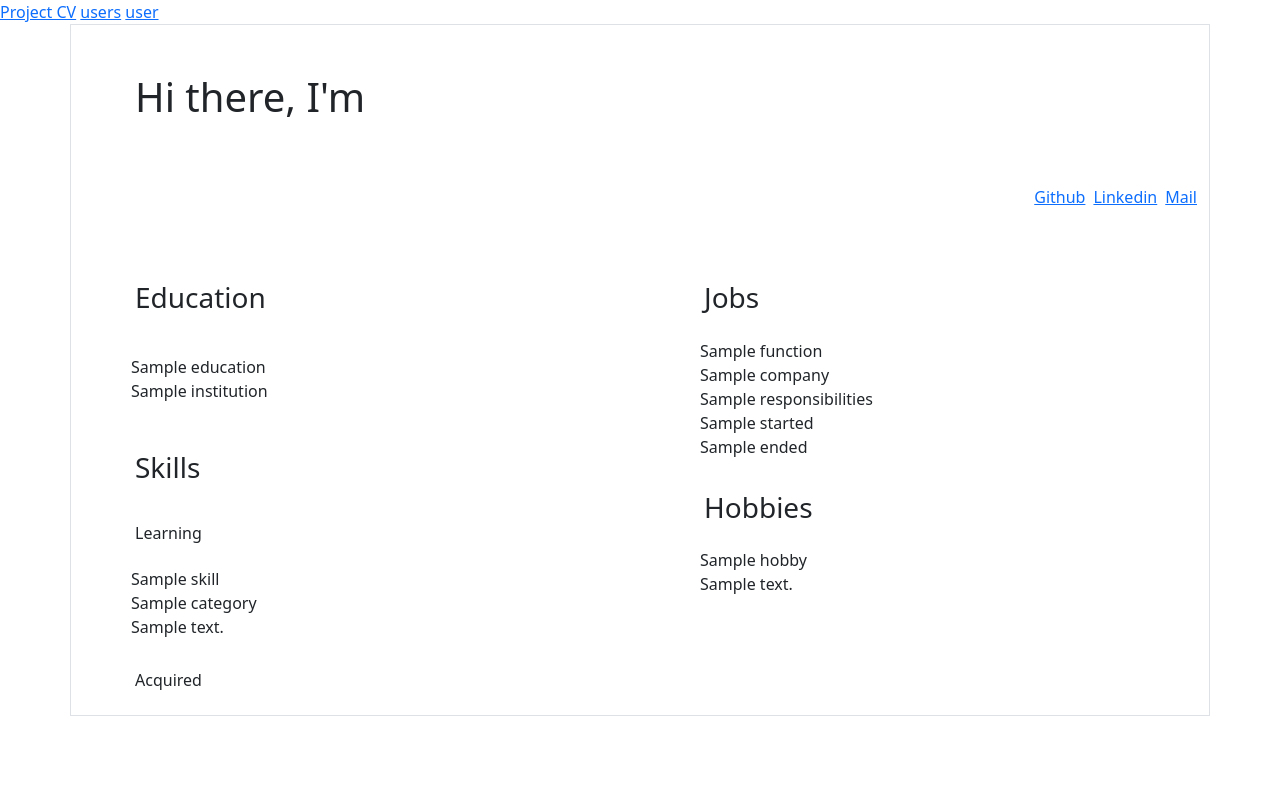
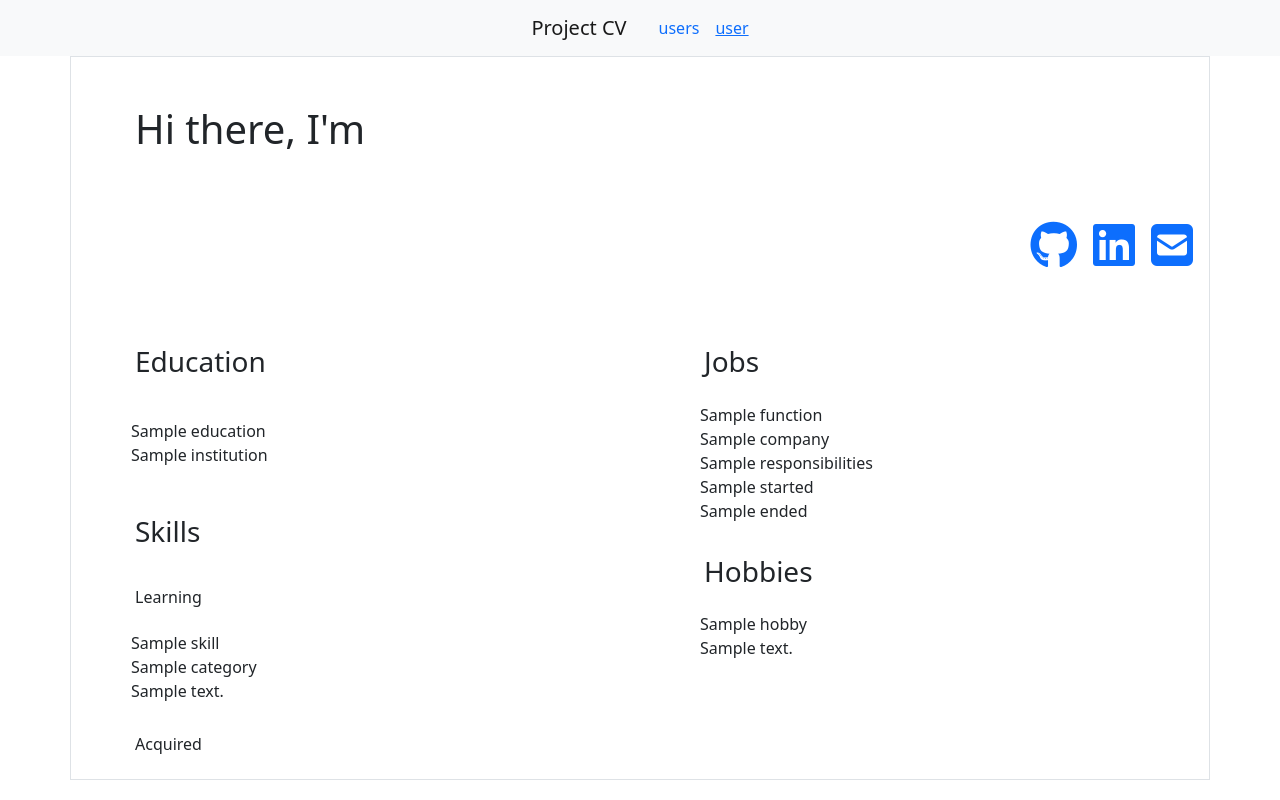
Before and after one commit to tvkvds/Bootcamp-CV, a PHP site: template views/users/show.view.php in a window 1280 px wide. Run offline with PHP 8.4, Linux system fonts and the light colour scheme; the template is opened without the code that fills it: most values are stand-ins (such as "Sample title", 1, 10 or a date in 2020); data that the repository does not hold is empty; some libraries are stand-ins or nearby versions.

Commit message:
userpage updated

```diff
--- a/views/partials/header.view.php
+++ b/views/partials/header.view.php
@@ -1,9 +1,9 @@
 <header>
-
-   <nav>
-      <a href="../">Project CV</a>
-      <a href="../users">users</a>
-      <a href="../users/show">user</a>
+   <nav class="navbar navbar-light bg-light ">
+      <div class="container-fluid d-flex justify-content-center">
+         <a class="navbar-brand" href="../">Project CV</a>
+         <a class="nav-link" href="../users">users</a>
+         <a href="../users/show">user</a>
+      </div>
    </nav>
-
 </header>
--- a/views/users/show.view.php
+++ b/views/users/show.view.php
@@ -8,9 +8,9 @@
      <h1 class="px-3">Hi there, I'm <?= $user->first_name?></h1>
     </div>
    <div class="d-flex justify-content-end p-2">
-     <a href="<?=$user->github?>" class="px-1">Github</a>
-     <a href="<?=$user->linkedin?>" class="px-1">Linkedin</a>
-     <a href="<?=$user->email?>" class="px-1">Mail</a>
+     <a href="<?=$user->github?>" class="px-1"><i class="fab fa-github fa-3x p-1"></i></a>
+     <a href="<?=$user->linkedin?>" class="px-1"><i class="fab fa-linkedin fa-3x p-1"></i></a>
+     <a href="<?=$user->email?>" class="px-1"><i class="fas fa-envelope-square fa-3x p-1"></i></a>
     </div>
    <div class="container p-3 px-5">
       <p><b><?= $user->introduction;?></b></p>
```
